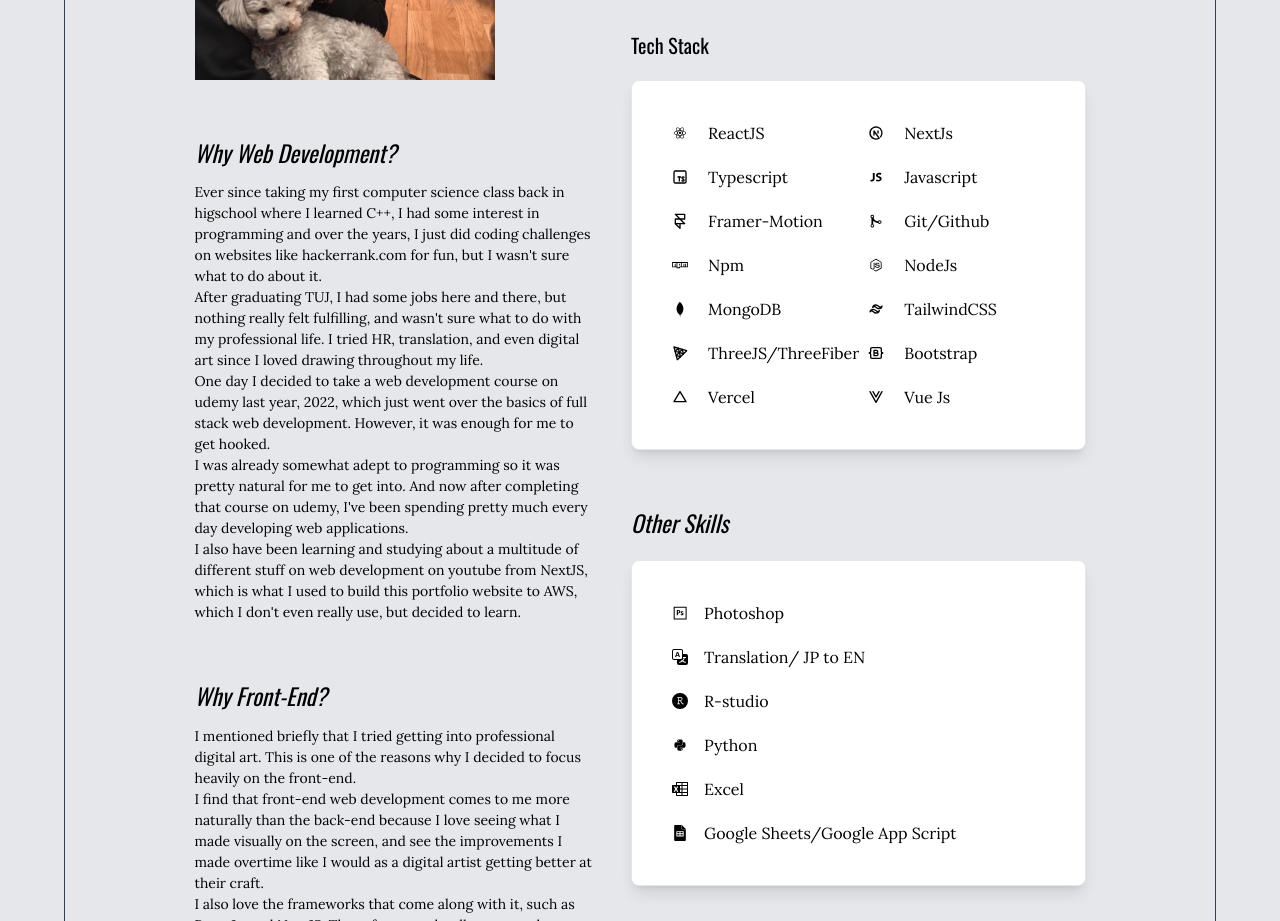
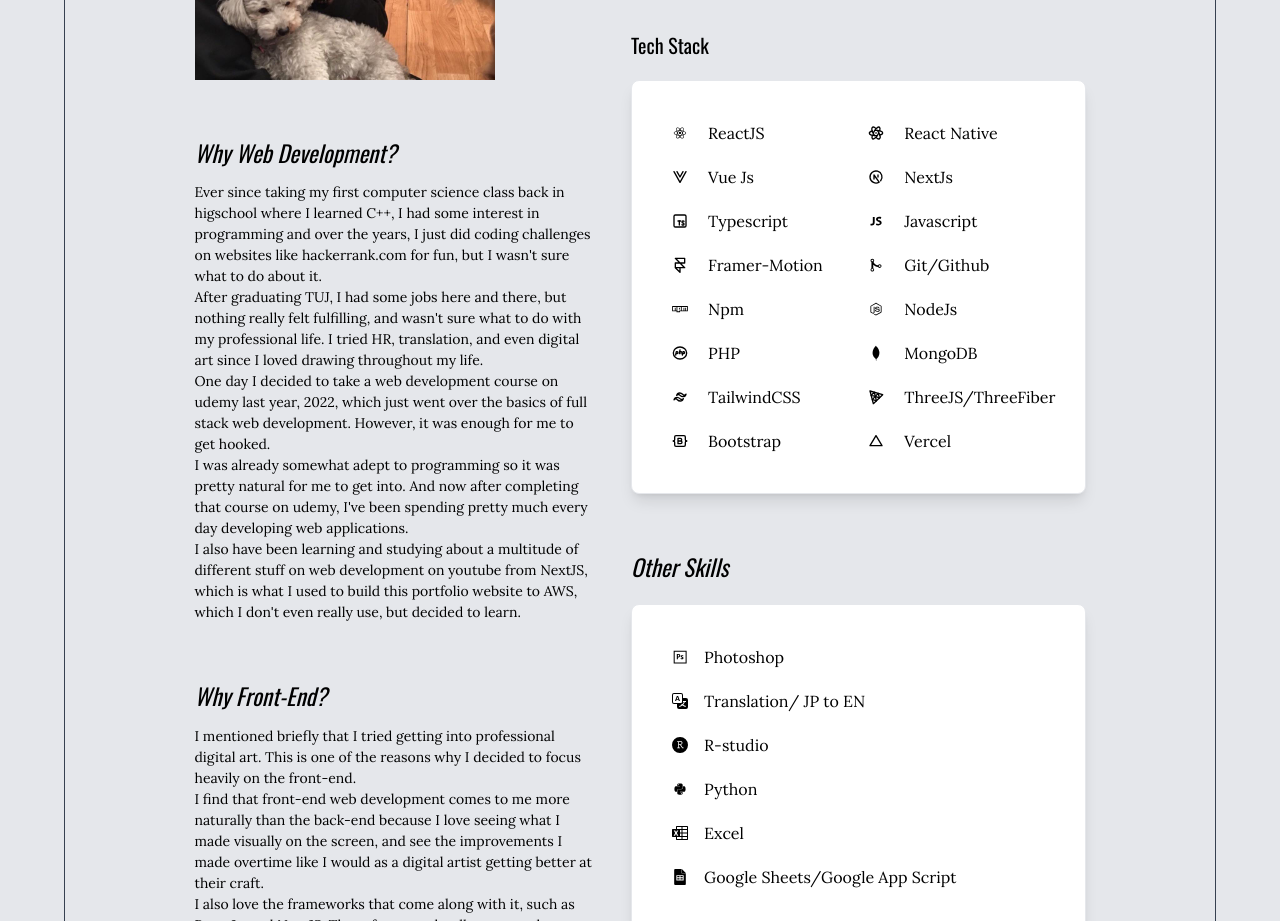
Before and after one commit to bap-ssbm/portfolio, a Next.js app: page /about in a window 1280 px wide. Shown: the part 860-1781 px from the top of the page. Built offline with nearby package versions, Linux system fonts and the light colour scheme.

Commit message:
Add files via upload

```diff
--- a/app/MainComponents/About/Coding.tsx
+++ b/app/MainComponents/About/Coding.tsx
@@ -3,7 +3,7 @@
 import { FiFramer } from 'react-icons/fi'
 
 import CodingItem from './CodingItem'
-import { TbBrandNextjs, TbBrandVue, TbBrandTypescript,TbBrandTailwind, TbBrandThreejs, TbBrandBootstrap,TbBrandVercel, TbBrandVite } from 'react-icons/tb'
+import { TbBrandNextjs, TbBrandVue, TbBrandTypescript,TbBrandTailwind, TbBrandThreejs, TbBrandBootstrap,TbBrandVercel, TbBrandVite, TbBrandReactNative , TbBrandPhp} from 'react-icons/tb'
 interface CodingProps {
 
 }
@@ -14,6 +14,8 @@
             <h2 className='text-[20px] font-Oswald mb-5'>Tech Stack</h2>
             <ul className='text-[12px] lg:text-[16px] grid grid-rows-2 grid-cols-2 w-full grid-flow-row gap-5 p-5 lg:p-10 border rounded-lg shadow-lg bg-white dark:bg-black'>
                 <CodingItem logo={<DiReact />}>ReactJS</CodingItem>
+                <CodingItem logo={<TbBrandReactNative/>}>React Native</CodingItem>
+                <CodingItem logo={<TbBrandVue/>}>Vue Js</CodingItem>
                 <CodingItem logo={<TbBrandNextjs />}>NextJs</CodingItem>
                 <CodingItem logo={<TbBrandTypescript />}>Typescript</CodingItem>
                 <CodingItem logo={<DiJavascript1/>}>Javascript</CodingItem>
@@ -21,12 +23,12 @@
                 <CodingItem logo={<DiGitMerge/>}>Git/Github</CodingItem>
                 <CodingItem logo={<DiNpm/>}>Npm</CodingItem>
                 <CodingItem logo={<DiNodejsSmall/>}>NodeJs</CodingItem>
+                <CodingItem logo={<TbBrandPhp/>}>PHP</CodingItem>
                 <CodingItem logo={<DiMongodb/>}>MongoDB</CodingItem>
                 <CodingItem logo={<TbBrandTailwind/>}>TailwindCSS</CodingItem>
                 <CodingItem logo={<TbBrandThreejs/>}>ThreeJS/ThreeFiber</CodingItem>
                 <CodingItem logo={<TbBrandBootstrap/>}>Bootstrap</CodingItem>
                 <CodingItem logo={<TbBrandVercel/>}>Vercel</CodingItem>
-                <CodingItem logo={<TbBrandVue/>}>Vue Js</CodingItem>
             </ul>
         </div>
     )
```
